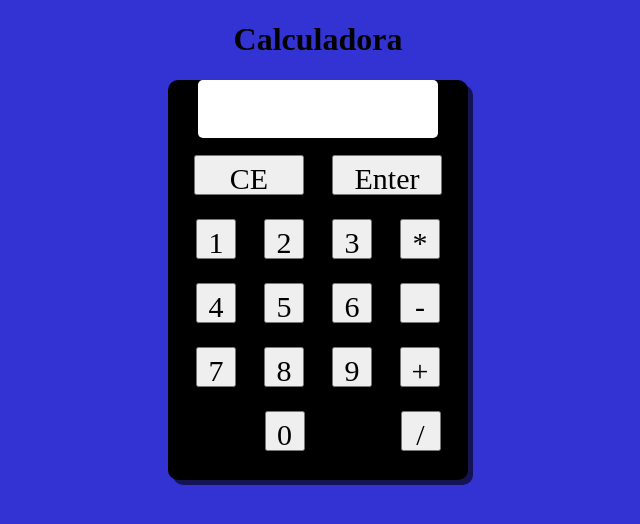
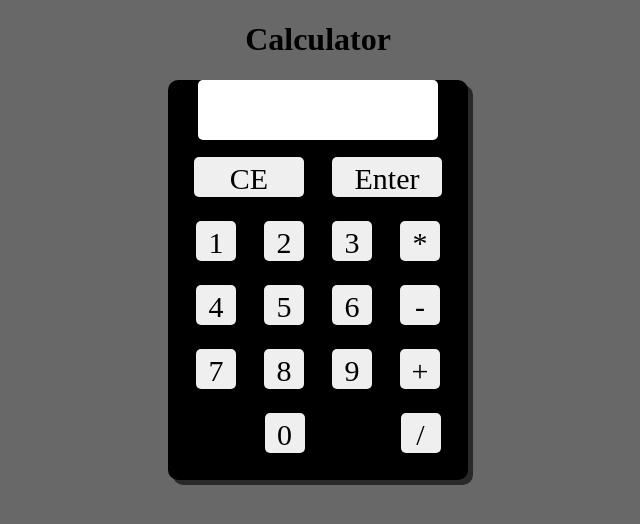
Before and after one commit to luisamerico32/calculator, a plain HTML site: page index.html in a window 1280 px wide. Shown: the whole page, without its empty margins (322-962 px from the left). Drawn offline with Linux system fonts and the light colour scheme.

Commit message:
Fixed colors

```diff
--- a/index.html
+++ b/index.html
@@ -3,12 +3,12 @@
 <head>
     <meta charset="UTF-8">
     <meta name="viewport" content="width=device-width, initial-scale=1.0">
-    <title>Calculadora</title>
+    <title>Calculator</title>
     <link rel="stylesheet" href="style.css">
 </head>
 <body>
     <header>
-        <h1>Calculadora</h1>
+        <h1>Calculator</h1>
     </header>
     <section id="container">
 
@@ -48,6 +48,6 @@
 
     </section>
 
-    <script src="/script/operacao.js"></script>
+    <script src="./script/operation.js"></script>
 </body>
 </html>
--- a/style.css
+++ b/style.css
@@ -1,5 +1,5 @@
 body {
-    background-color: rgb(51, 51, 212);
+    background-color: rgb(104, 104, 105);
     text-align: center;
 
 }
@@ -41,7 +41,6 @@ div#op {
     height: 20px;
     text-align: center;
     margin: auto;
-    margin-bottom: -2px;
 }
 
 div#boxn {
@@ -56,6 +55,13 @@ input {
     height: 40px;
     padding: 5px;
     margin: 12px;
+    transition: .5s;
+    border-style: none;
+    border-radius: 5px;
+}
+
+input:hover {
+    background-color: rgb(134, 134, 134);
 }
 
 input#d {
```
